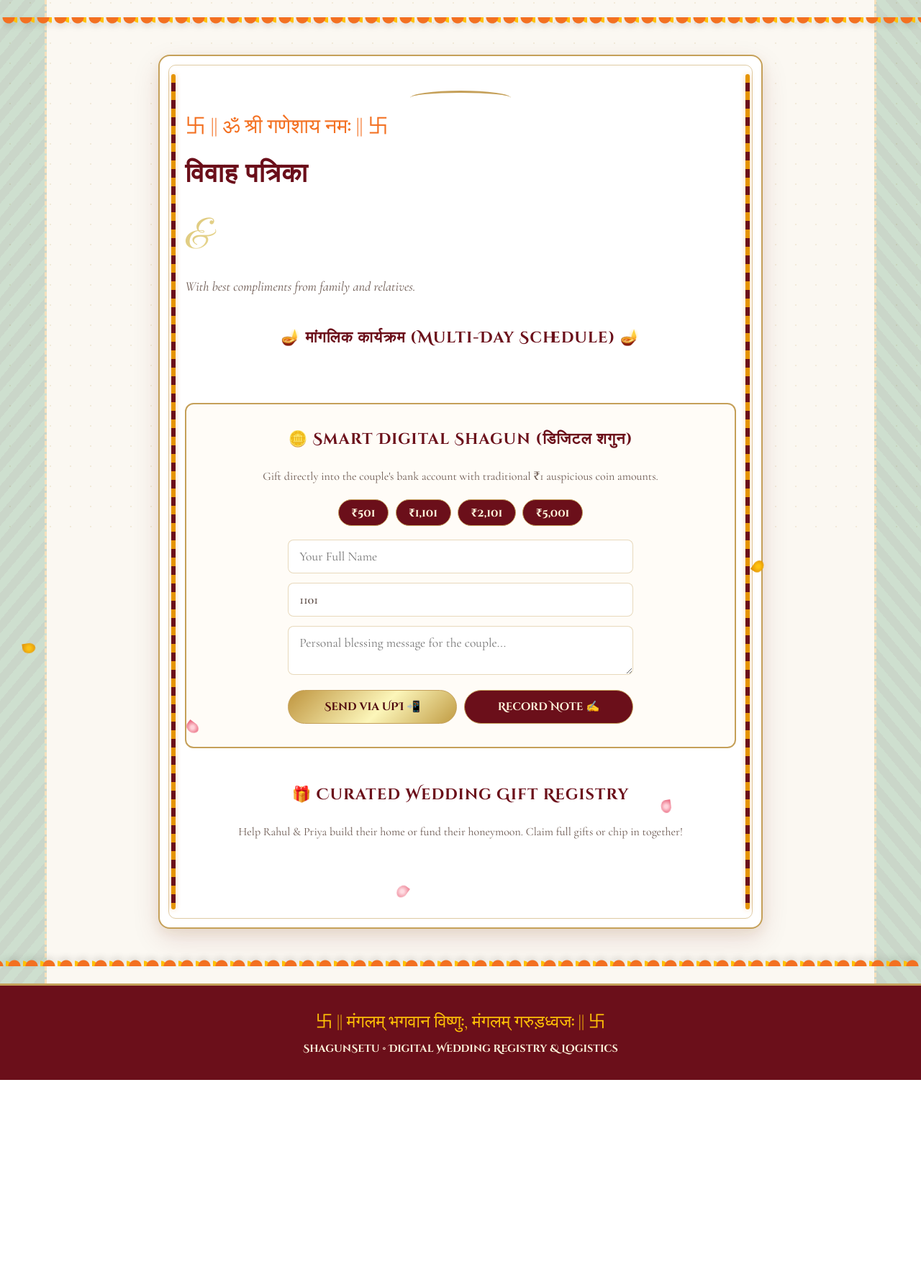
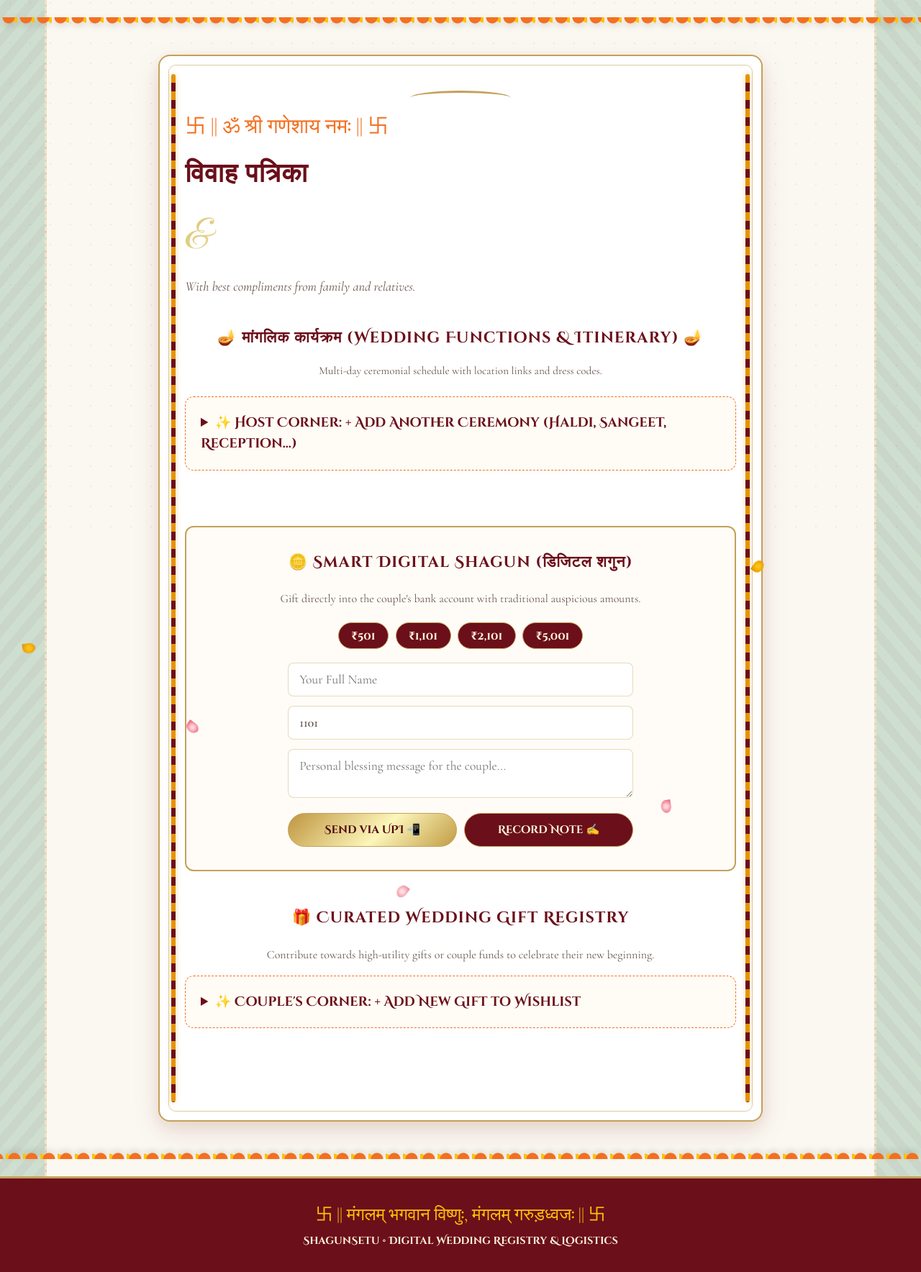
Before and after one commit to maheshwartripphoto-bot/Shagunsetu, a FastAPI app: template shagunsetu/app/templates/epatrika.html in a window 1280 px wide. Shown: the part 66-1834 px from the top of the page at 72% size. Before the commit the page ends 1567 px from the top, so only its background shows below. Run offline with FastAPI, Linux system fonts and the light colour scheme; the template is opened without the code that fills it, so the values that code supplies are empty.

Commit message:
Update epatrika.html

```diff
--- a/shagunsetu/app/templates/epatrika.html
+++ b/shagunsetu/app/templates/epatrika.html
@@ -14,14 +14,64 @@
       <p style="font-style: italic; color: var(--text-muted);">{{ event.host_family or "With best compliments from family and relatives." }}</p>
     </div>
 
-    <!-- 1. MULTI-DAY ITINERARY & LOGISTICS -->
-    <div style="margin: 2.5rem 0;">
-      <h3 style="text-align: center; color: var(--mandap-crimson); margin-bottom: 1.5rem;">
-        🪔 मांगलिक कार्यक्रम (Multi-Day Schedule) 🪔
+    <!-- 1. MULTI-DAY ITINERARY & USER CEREMONY ADDITION -->
+    <div id="ceremonies-section" style="margin: 2.5rem 0;">
+      <h3 style="text-align: center; color: var(--mandap-crimson); margin-bottom: 0.5rem;">
+        🪔 मांगलिक कार्यक्रम (Wedding Functions &amp; Itinerary) 🪔
       </h3>
+      <p style="text-align: center; color: var(--text-muted); font-size: 0.95rem; margin-bottom: 1.5rem;">
+        Multi-day ceremonial schedule with location links and dress codes.
+      </p>
+
+      <!-- Host / User Action: Add Custom Ceremony Function Form -->
+      <details class="ceremony-box" style="margin-bottom: 1.8rem; border: 1.5px dashed var(--marigold-orange); background: #fffcf5;">
+        <summary style="font-weight: 700; color: var(--mandap-crimson); cursor: pointer; font-family: 'Cinzel Decorative', serif;">
+          ✨ Host Corner: + Add Another Ceremony (Haldi, Sangeet, Reception...)
+        </summary>
+
+        <form method="POST" action="/ceremony/add/{{ event.id }}" style="display: flex; flex-direction: column; gap: 0.9rem; margin-top: 1.2rem;">
+          <div style="display: grid; grid-template-columns: 2fr 1fr 1fr; gap: 0.8rem;">
+            <div>
+              <label style="display: block; font-size: 0.85rem; font-weight: 600;">Ceremony / Event Name</label>
+              <input type="text" name="name" placeholder="e.g. Haldi Utsav / Sangeet Night" required style="width: 100%;">
+            </div>
+            <div>
+              <label style="display: block; font-size: 0.85rem; font-weight: 600;">Date</label>
+              <input type="date" name="date" required style="width: 100%;">
+            </div>
+            <div>
+              <label style="display: block; font-size: 0.85rem; font-weight: 600;">Time</label>
+              <input type="text" name="time" placeholder="e.g. 05:00 PM" required style="width: 100%;">
+            </div>
+          </div>
+
+          <div style="display: grid; grid-template-columns: 1.5fr 1.5fr 1fr; gap: 0.8rem;">
+            <div>
+              <label style="display: block; font-size: 0.85rem; font-weight: 600;">Venue Name</label>
+              <input type="text" name="venue_name" placeholder="e.g. Poolside Lawn, Sayaji Hotel" required style="width: 100%;">
+            </div>
+            <div>
+              <label style="display: block; font-size: 0.85rem; font-weight: 600;">Google Maps URL (Optional)</label>
+              <input type="url" name="maps_url" placeholder="https://maps.app.goo.gl/..." style="width: 100%;">
+            </div>
+            <div>
+              <label style="display: block; font-size: 0.85rem; font-weight: 600;">Dress Code</label>
+              <input type="text" name="dress_code" placeholder="e.g. Bright Yellow / Royal Ethnic" style="width: 100%;">
+            </div>
+          </div>
+
+          <div style="text-align: right;">
+            <button type="submit" class="btn-wedding-gold" style="padding: 0.5rem 1.4rem; font-size: 0.85rem;">
+              Save Ceremony ✨
+            </button>
+          </div>
+        </form>
+      </details>
+
+      <!-- Listed Ceremonies -->
       <div style="display: flex; flex-direction: column; gap: 1rem;">
         {% for c in event.ceremonies %}
-        <div class="ceremony-box">
+        <div class="ceremony-box" style="position: relative;">
           <div style="display: flex; justify-content: space-between; align-items: flex-start; flex-wrap: wrap; gap: 1rem;">
             <div>
               <h4 style="color: var(--marigold-orange); margin: 0;">{{ c.name }}</h4>
@@ -33,11 +83,19 @@
               </span>
               {% endif %}
             </div>
-            {% if c.maps_url %}
-            <a href="{{ c.maps_url }}" target="_blank" class="btn-wedding-crimson" style="padding: 0.4rem 0.9rem; font-size: 0.85rem;">
-              Directions 📍
-            </a>
-            {% endif %}
+
+            <div style="display: flex; align-items: center; gap: 0.6rem;">
+              {% if c.maps_url %}
+              <a href="{{ c.maps_url }}" target="_blank" class="btn-wedding-crimson" style="padding: 0.4rem 0.9rem; font-size: 0.85rem;">
+                Directions 📍
+              </a>
+              {% endif %}
+              <form method="POST" action="/ceremony/delete/{{ c.id }}" onsubmit="return confirm('Remove this ceremony from the itinerary?');">
+                <button type="submit" title="Remove Function" style="background: transparent; border: none; color: #b00; cursor: pointer; font-size: 1.1rem; padding: 4px;">
+                  ✕
+                </button>
+              </form>
+            </div>
           </div>
         </div>
         {% endfor %}
@@ -48,10 +106,9 @@
     <div class="ceremony-box" style="border: 2px solid var(--wedding-gold); padding: 2rem 1.5rem; margin: 3rem 0; text-align: center; background: #fffcf7;">
       <h3 style="color: var(--mandap-crimson); margin-top: 0;">🪙 Smart Digital Shagun (डिजिटल शगुन)</h3>
       <p style="color: var(--text-muted); font-size: 1rem;">
-        Gift directly into the couple's bank account with traditional ₹1 auspicious coin amounts.
+        Gift directly into the couple's bank account with traditional auspicious amounts.
       </p>
 
-      <!-- Auspicious preset denominations -->
       <div style="display: flex; justify-content: center; gap: 0.6rem; flex-wrap: wrap; margin: 1.2rem 0;">
         <button type="button" class="btn-wedding-crimson" style="padding: 0.4rem 1.1rem;" onclick="selectShagunAmount(501)">₹501</button>
         <button type="button" class="btn-wedding-crimson" style="padding: 0.4rem 1.1rem;" onclick="selectShagunAmount(1101)">₹1,101</button>
@@ -74,21 +131,50 @@
         </div>
       </form>
 
-      <!-- Desktop QR Fallback Container -->
       <div id="shagun-qr-modal" style="display: none; margin-top: 1.5rem;">
-        <p style="font-weight: bold; color: var(--mandap-crimson); margin-bottom: 0.5rem;">Scan with GPay / PhonePe / Paytm:</p>
-        <img id="shagun-qr-image" src="" alt="UPI Shagun QR" style="border: 2px solid var(--wedding-gold); border-radius: 8px; padding: 4px; background: #fff;">
+        <p style="font-weight: bold; color: var(--mandap-crimson); margin-bottom: 0.5rem;">Scan via GPay / PhonePe / Paytm:</p>
+        <img id="shagun-qr-image" src="" alt="UPI QR" style="border: 2px solid var(--wedding-gold); border-radius: 8px; padding: 4px; background: #fff;">
       </div>
     </div>
 
-    <!-- 3. CURATED GIFT REGISTRY -->
-    <div style="margin: 3rem 0;">
+    <!-- 3. CURATED GIFT REGISTRY & COUPLE WISHLIST -->
+    <div id="registry-section" style="margin: 3rem 0;">
       <h3 style="text-align: center; color: var(--mandap-crimson);">🎁 Curated Wedding Gift Registry</h3>
       <p style="text-align: center; color: var(--text-muted); font-size: 1rem;">
-        Help Rahul &amp; Priya build their home or fund their honeymoon. Claim full gifts or chip in together!
+        Contribute towards high-utility gifts or couple funds to celebrate their new beginning.
       </p>
 
-      <div style="display: grid; grid-template-columns: repeat(auto-fit, minmax(250px, 1fr)); gap: 1.2rem; margin-top: 1.5rem;">
+      <details class="ceremony-box" style="margin-bottom: 2rem; border: 1.5px dashed var(--marigold-orange); background: #fffcf5;">
+        <summary style="font-weight: 700; color: var(--mandap-crimson); cursor: pointer; font-family: 'Cinzel Decorative', serif;">
+          ✨ Couple's Corner: + Add New Gift to Wishlist
+        </summary>
+        <form method="POST" action="/registry/add/{{ event.id }}" style="display: grid; grid-template-columns: repeat(auto-fit, minmax(180px, 1fr)) auto; gap: 0.8rem; margin-top: 1.2rem; align-items: end;">
+          <div>
+            <label style="display: block; font-size: 0.9rem; font-weight: 600;">Gift / Fund Name</label>
+            <input type="text" name="item_name" placeholder="e.g. Espresso Machine" required style="width: 100%;">
+          </div>
+          <div>
+            <label style="display: block; font-size: 0.9rem; font-weight: 600;">Category</label>
+            <select name="category" style="width: 100%;">
+              <option value="Home">Home &amp; Decor</option>
+              <option value="Appliances">Kitchen &amp; Tech</option>
+              <option value="Travel">Honeymoon Fund</option>
+              <option value="Experience">Dining &amp; Stay</option>
+            </select>
+          </div>
+          <div>
+            <label style="display: block; font-size: 0.9rem; font-weight: 600;">Target Amount (₹)</label>
+            <input type="number" name="target_amount" min="100" step="50" placeholder="e.g. 5000" required style="width: 100%;">
+          </div>
+          <div>
+            <button type="submit" class="btn-wedding-gold" style="padding: 0.7rem 1.2rem; font-size: 0.85rem;">
+              Add Wish ✨
+            </button>
+          </div>
+        </form>
+      </details>
+
+      <div style="display: grid; grid-template-columns: repeat(auto-fit, minmax(250px, 1fr)); gap: 1.2rem;">
         {% for item in event.registry_items %}
         <div class="ceremony-box" style="display: flex; flex-direction: column; justify-content: space-between;">
           <div>
@@ -98,7 +184,6 @@
             <h4 style="margin: 0.3rem 0; color: var(--mandap-crimson);">{{ item.item_name }}</h4>
             <p style="margin: 0.2rem 0; font-weight: 600;">Target: ₹{{ "%.0f"|format(item.target_amount) }}</p>
 
-            <!-- Progress Bar -->
             <div style="width: 100%; background: rgba(0,0,0,0.08); height: 8px; border-radius: 4px; overflow: hidden; margin: 0.6rem 0;">
               <div style="background: var(--banana-leaf-green); height: 100%; width: {{ (item.collected_amount / item.target_amount * 100)|round }}%;"></div>
             </div>
@@ -107,7 +192,7 @@
 
           <div style="margin-top: 1rem;">
             {% if item.is_claimed %}
-              <span style="color: var(--banana-leaf-green); font-weight: bold; font-size: 0.95rem;">✓ Claimed by {{ item.claimed_by }}</span>
+              <span style="color: var(--banana-leaf-green); font-weight: bold; font-size: 0.95rem;">✓ Fully Gifted by {{ item.claimed_by }}</span>
             {% else %}
               <button type="button" class="btn-wedding-gold" style="width: 100%; padding: 0.4rem; font-size: 0.85rem;"
                 onclick="openRegistryContribution({{ item.id }}, '{{ item.item_name }}', {{ item.target_amount - item.collected_amount }})">
@@ -123,7 +208,7 @@
   </div>
 </div>
 
-<!-- Registry Modal Container -->
+<!-- Modal Dialog for Registry Contribution -->
 <div id="registry-modal" style="display: none; position: fixed; inset: 0; background: rgba(0,0,0,0.6); z-index: 9999; justify-content: center; align-items: center; padding: 1rem;">
   <div style="background: #fff; border-radius: 12px; border: 2px solid var(--wedding-gold); padding: 2rem; max-width: 450px; width: 100%; text-align: center;">
     <h3 id="registry-modal-title" style="color: var(--mandap-crimson); margin-top: 0;">Contribute to Gift</h3>
```
